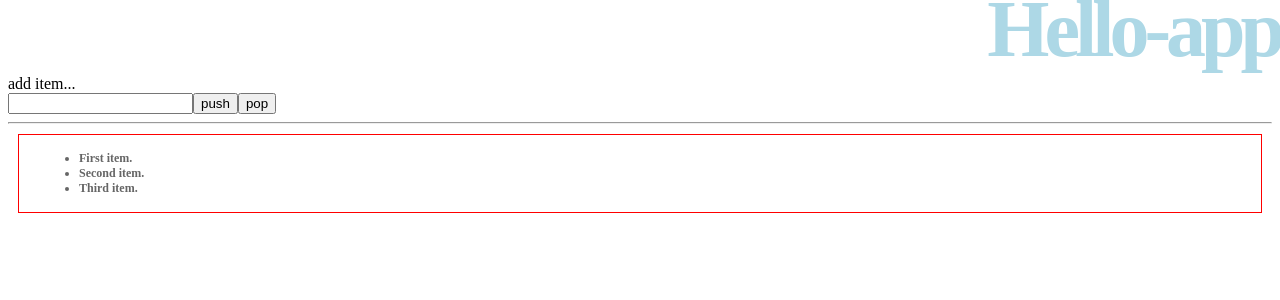
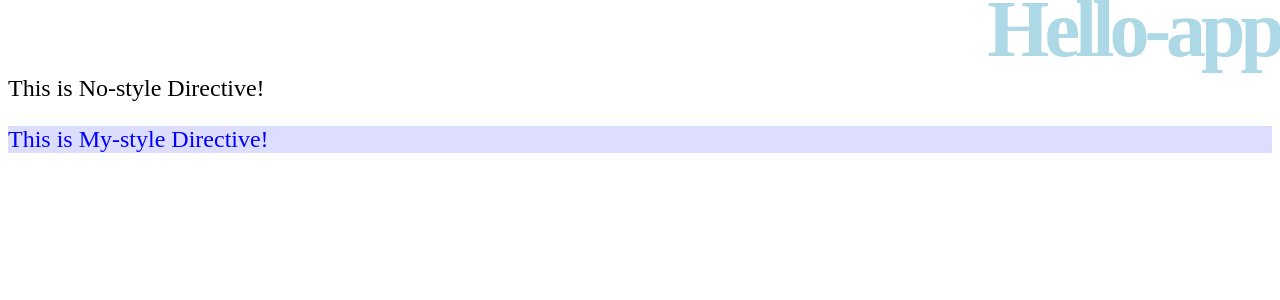
Before and after one commit to yuri-misonoo/angular-app, an Angular app: page / in a window 1280 px wide. Shown: the top 300 px of the page. Built offline with nearby package versions, Linux system fonts and the light colour scheme.

Commit message:
[add]Mystyle Directive

```diff
--- a/src/app/app.module.ts
+++ b/src/app/app.module.ts
@@ -5,12 +5,14 @@ import { FormsModule, ReactiveFormsModule } from '@angular/forms';
 import { AppComponent } from './app.component';
 import { HelloComponent } from './hello/hello.component';
 import { MessageComponent } from './message/message.component';
+import { MystyleDirective } from './mystyle.directive';
 
 @NgModule({
   declarations: [
     AppComponent,
     HelloComponent,
-    MessageComponent
+    MessageComponent,
+    MystyleDirective
   ],
   imports: [
     BrowserModule,
--- a/src/app/hello/hello.component.html
+++ b/src/app/hello/hello.component.html
@@ -1,11 +1,5 @@
 <div id="body">
-  <h1>{{ title }}</h1>
-  <div>add item...</div>
-  <div>
-    <input type="text" [ngModel]="input1">
-    <button (click)="push()">push</button>
-    <button (click)="pop()">pop</button>
-  </div>
-  <hr>
-  <app-message [content]="message" (action)="doClick($event)"></app-message>
+  <h1>{{title}}</h1>
+  <p>This is No-style Directive!</p>
+  <p appMystyle> This is My-style Directive!</p>
 </div>
--- /dev/null
+++ b/src/app/mystyle.directive.ts
@@ -0,0 +1,13 @@
+import { Directive, ElementRef } from '@angular/core';
+
+@Directive({
+  selector: '[appMystyle]'
+})
+export class MystyleDirective {
+
+  constructor(el: ElementRef) {
+    el.nativeElement.style.color = "blue";
+    el.nativeElement.style.backgroundColor = "#ddf";
+  }
+
+}
```
Also changed, not shown: 1 other file (tests, documents, lock files or other folders).
